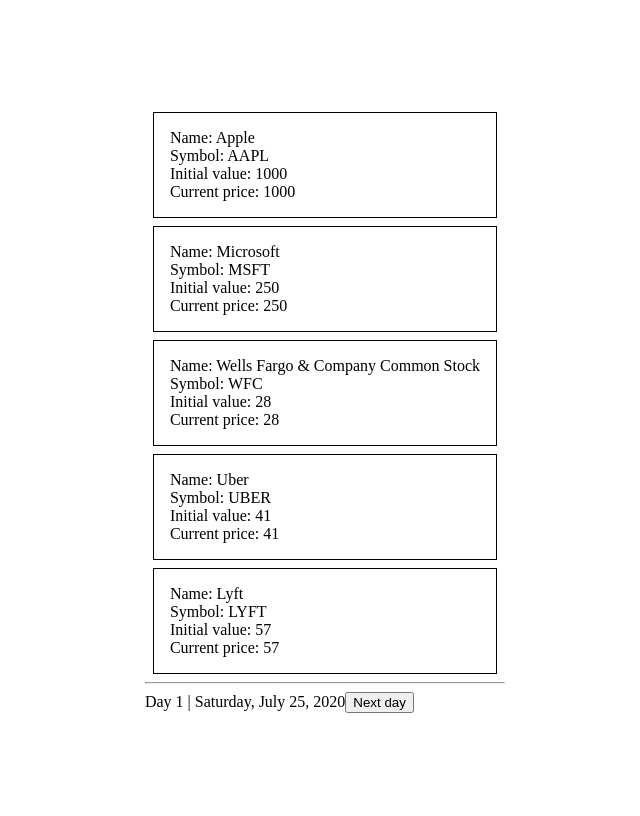
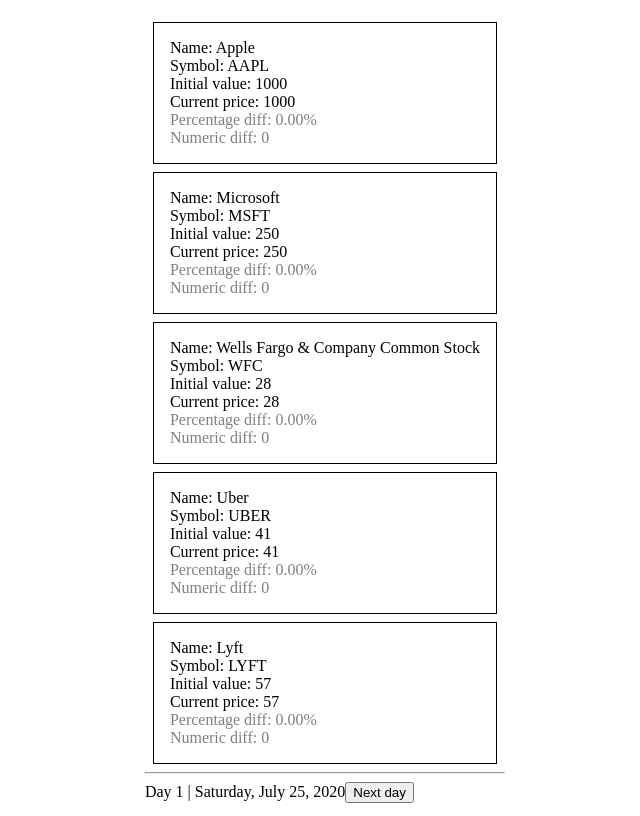
Before and after one commit to ffeliks/stock-game, a React (Create React App) app: page / in a window 1280 px wide. Shown: the whole page, without its empty margins (315-955 px from the left). Built offline with nearby package versions, Linux system fonts and the light colour scheme.

Commit message:
Calculate price differences

```diff
--- a/src/scenes/stocks/components/StockItem.tsx
+++ b/src/scenes/stocks/components/StockItem.tsx
@@ -1,5 +1,5 @@
 import React from 'react'
-import { Stock } from '../types';
+import { Stock, PriceStatus } from '../types';
 import { createUseStyles } from 'react-jss';
 
 interface StockItemProps {
@@ -11,12 +11,57 @@
         border: '1px solid black',
         margin: '.5rem',
         padding: '1rem',
-    }
+    },
+    priceSame: {
+        color: 'gray',
+    },
+    priceIncrease: {
+        color: 'green',
+    },
+    priceDecrease: {
+        color: 'red',
+    },
 });
 
 function StockItem(props: StockItemProps) {
     const classes = useStyles();
     const { stock } = props;
+
+    function getCurrentPrice(): number {
+        return stock.currentPrice ? stock.currentPrice : stock.price;
+    }
+
+    function getPriceStatus(): PriceStatus {
+        const currentPrice = getCurrentPrice();
+
+        if (currentPrice > stock.price) {
+            return PriceStatus.INCREASED
+        } else if (currentPrice < stock.price) {
+            return PriceStatus.DECREASED;
+        } else {
+            return PriceStatus.SAME;
+        }
+    }
+
+    function getPercentageDifference(): string {
+        return Number((getNumericDifference() / getCurrentPrice()) * 100).toFixed(2) + '%';
+    }
+
+    function getNumericDifference(): number {
+        return Math.abs(getCurrentPrice() - stock.price);
+    }
+
+    function getPriceStatusColor(): string {
+        const priceStatus = getPriceStatus();
+
+        if (priceStatus === PriceStatus.INCREASED) {
+            return classes.priceIncrease;
+        } else if (priceStatus === PriceStatus.DECREASED) {
+            return classes.priceDecrease
+        } else {
+            return classes.priceSame;
+        }
+    }
 
     return (
         <div className={classes.root}>
@@ -30,7 +75,13 @@
                 Initial value: {stock.price}
             </div>
             <div>
-                Current price: {stock.currentPrice ? stock.currentPrice : stock.price}
+                Current price: {getCurrentPrice()}
+            </div>
+            <div className={getPriceStatusColor()}>
+                Percentage diff: {getPercentageDifference()}
+            </div>
+            <div className={getPriceStatusColor()}>
+                Numeric diff: {getNumericDifference()}
             </div>
         </div>
     )
--- a/src/scenes/stocks/types.ts
+++ b/src/scenes/stocks/types.ts
@@ -5,3 +5,9 @@
     previousPrice?: number;
     currentPrice?: number;
 }
+
+export enum PriceStatus {
+    SAME,
+    INCREASED,
+    DECREASED,
+}
```
